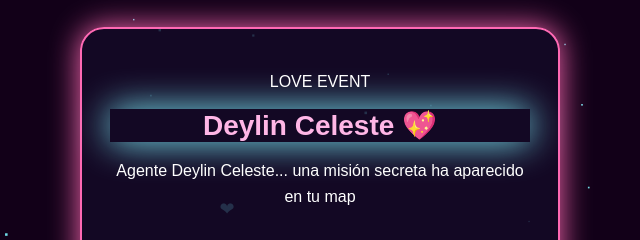
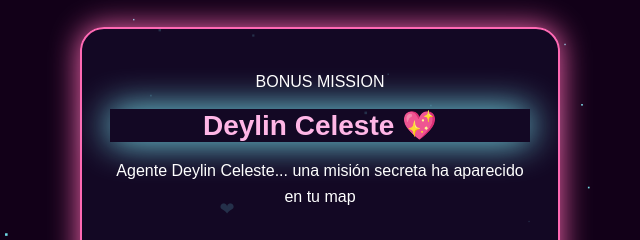
Before and after one commit to kyloren1540/Mision-secreta, a plain HTML site: page index.html in a window 1280 px wide. Shown: the part 207-447 px from the top of the page, 320-960 px from the left. Drawn offline with Linux system fonts and the light colour scheme.

Commit message:
Update index.html

```diff
--- a/index.html
+++ b/index.html
@@ -3,7 +3,7 @@
 <head>
 <meta charset="UTF-8">
 <meta name="viewport" content="width=device-width,initial-scale=1.0">
-<title>Evento de Amor</title>
+<title>CITA ROMANTICA</title>
 <meta name="description" content="Invitacion romantica estilo gamer para compartir por link.">
 <link rel="stylesheet" href="styles.css">
 </head>
@@ -12,7 +12,7 @@
 <div id="loader" role="status" aria-live="polite"><h1>Cargando evento de amor...</h1><p>Inicializando motor de romance ███░░</p></div>
 <main class="wrap" id="main">
 <div class="card">
-<p> LOVE EVENT</p>
+<p> BONUS MISSION</p>
 <h1 class="title">Deylin Celeste 💖</h1>
 <p id="text" class="type" aria-live="polite"></p>
 <div>📍 Restaurante<br>📅 2 de mayo · 4:00 PM</div>
```
